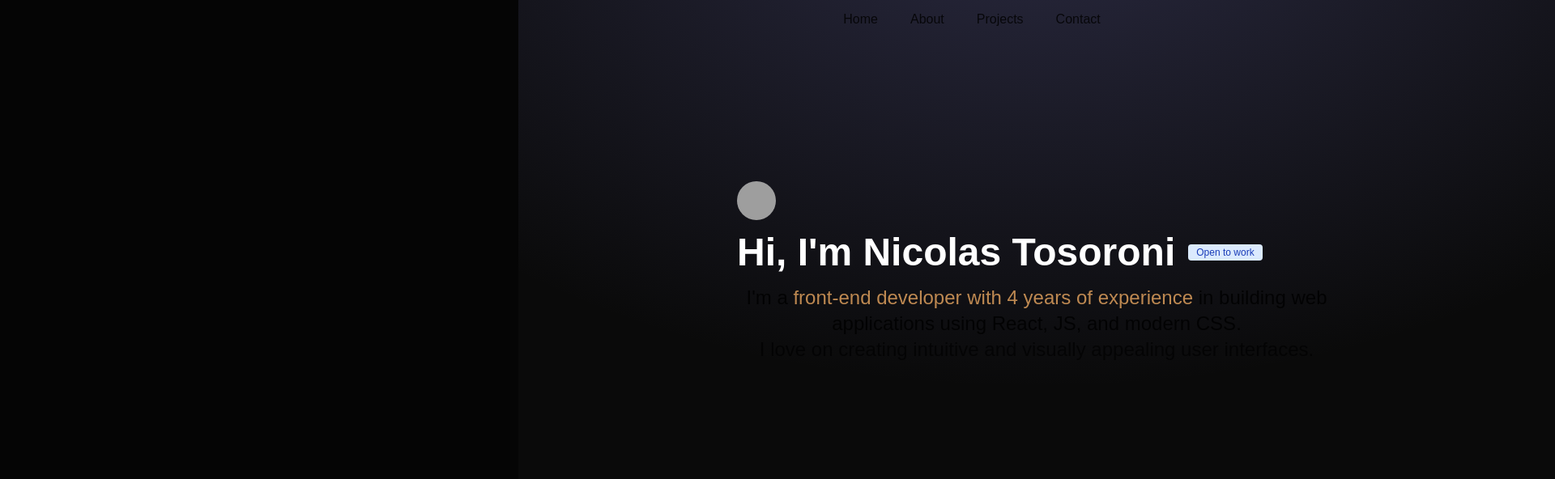
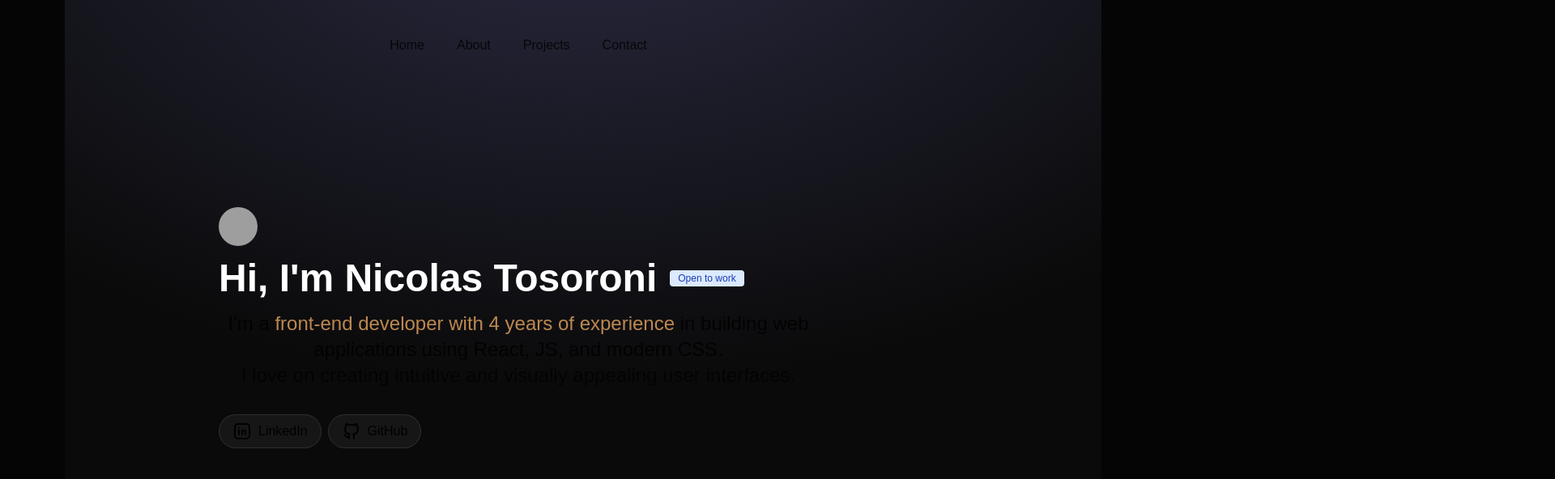
Before and after one commit to nicotosoroni/portfolio, a React (Vite) app: page / in a window 1280 px wide. Shown: the top 592 px of the page at 81% size, 1920 px wide, since content can reach past the window. Built offline with nearby package versions, Linux system fonts and the light colour scheme; grey boxes are pictures that could not be loaded.

Commit message:
added badges for social pages

```diff
--- a/src/App.tsx
+++ b/src/App.tsx
@@ -1,12 +1,17 @@
 import './App.css';
 import Badge from './components/Badge';
 import Header from './components/Header';
+import SocialPill from './components/SocialPill';
+import GitHubIcon from './icons/GitHub';
+import LinkedInIcon from './icons/LinkedIn';
 
 function App() {
   return (
     <>
       <body>
         <div className="absolute top-0 z-[-2] h-screen w-screen bg-neutral-950 bg-[radial-gradient(ellipse_80%_80%_at_50%_-20%,rgba(120,119,198,0.3),rgba(255,255,255,0))]">
+          {' '}
+        </div>
         <Header />
         <main>
           <section className="w-full lg:w-[740px] mx-auto py-44">
@@ -39,9 +44,16 @@ function App() {
                 interfaces.
               </span>
             </h2>
+            <nav className="flex gap-x-2 mt-8">
+              <SocialPill href="https://www.linkedin.com/in/nicolas-tosoroni/">
+                <LinkedInIcon styles="w-6 h-6" /> LinkedIn
+              </SocialPill>
+              <SocialPill href="https://github.com/nicotosoroni/">
+                <GitHubIcon styles="w-6 h-6" /> GitHub
+              </SocialPill>
+            </nav>
           </section>
         </main>
-        </div>
       </body>
     </>
   );
--- /dev/null
+++ b/src/components/SocialPill.tsx
@@ -0,0 +1,21 @@
+import { ReactNode } from 'react';
+
+interface SocialPillProps {
+  href: string;
+  children?: ReactNode;
+}
+
+const SocialPill = ({ href, children }: SocialPillProps) => {
+  return (
+    <a
+      className="rounded-full border border-white/10 flex justify-center items-center gap-x-2 py-2 px-4 bg-white/5 hover:scale-110 hover:bg-white/10 transition"
+      href={href}
+      target="_blank"
+      rel="noopener noreferrer"
+    >
+      {children}
+    </a>
+  );
+};
+
+export default SocialPill;
--- /dev/null
+++ b/src/icons/GitHub.tsx
@@ -0,0 +1,25 @@
+interface GitHubIconProps {
+  styles?: string;
+}
+
+const GitHubIcon = ({ styles }: GitHubIconProps) => {
+  return (
+    <svg
+      xmlns="http://www.w3.org/2000/svg"
+      width="24"
+      height="24"
+      viewBox="0 0 24 24"
+      fill="none"
+      stroke="currentColor"
+      stroke-width="2"
+      stroke-linecap="round"
+      stroke-linejoin="round"
+      className={`icon icon-tabler icons-tabler-outline icon-tabler-brand-github ${styles}`}
+    >
+      <path stroke="none" d="M0 0h24v24H0z" fill="none" />
+      <path d="M9 19c-4.3 1.4 -4.3 -2.5 -6 -3m12 5v-3.5c0 -1 .1 -1.4 -.5 -2c2.8 -.3 5.5 -1.4 5.5 -6a4.6 4.6 0 0 0 -1.3 -3.2a4.2 4.2 0 0 0 -.1 -3.2s-1.1 -.3 -3.5 1.3a12.3 12.3 0 0 0 -6.2 0c-2.4 -1.6 -3.5 -1.3 -3.5 -1.3a4.2 4.2 0 0 0 -.1 3.2a4.6 4.6 0 0 0 -1.3 3.2c0 4.6 2.7 5.7 5.5 6c-.6 .6 -.6 1.2 -.5 2v3.5" />
+    </svg>
+  );
+};
+
+export default GitHubIcon;
--- /dev/null
+++ b/src/icons/LinkedIn.tsx
@@ -0,0 +1,29 @@
+interface LinkedInIconProps {
+  styles?: string;
+}
+
+const LinkedInIcon = ({ styles }: LinkedInIconProps) => {
+  return (
+    <svg
+      xmlns="http://www.w3.org/2000/svg"
+      width="24"
+      height="24"
+      viewBox="0 0 24 24"
+      fill="none"
+      stroke="currentColor"
+      stroke-width="2"
+      stroke-linecap="round"
+      stroke-linejoin="round"
+      className={`icon icon-tabler icons-tabler-outline icon-tabler-brand-linkedin ${styles}`}
+    >
+      <path stroke="none" d="M0 0h24v24H0z" fill="none" />
+      <path d="M8 11v5" />
+      <path d="M8 8v.01" />
+      <path d="M12 16v-5" />
+      <path d="M16 16v-3a2 2 0 1 0 -4 0" />
+      <path d="M3 7a4 4 0 0 1 4 -4h10a4 4 0 0 1 4 4v10a4 4 0 0 1 -4 4h-10a4 4 0 0 1 -4 -4z" />
+    </svg>
+  );
+};
+
+export default LinkedInIcon;
```
Lines whose indentation alone changed are shown as unchanged.
